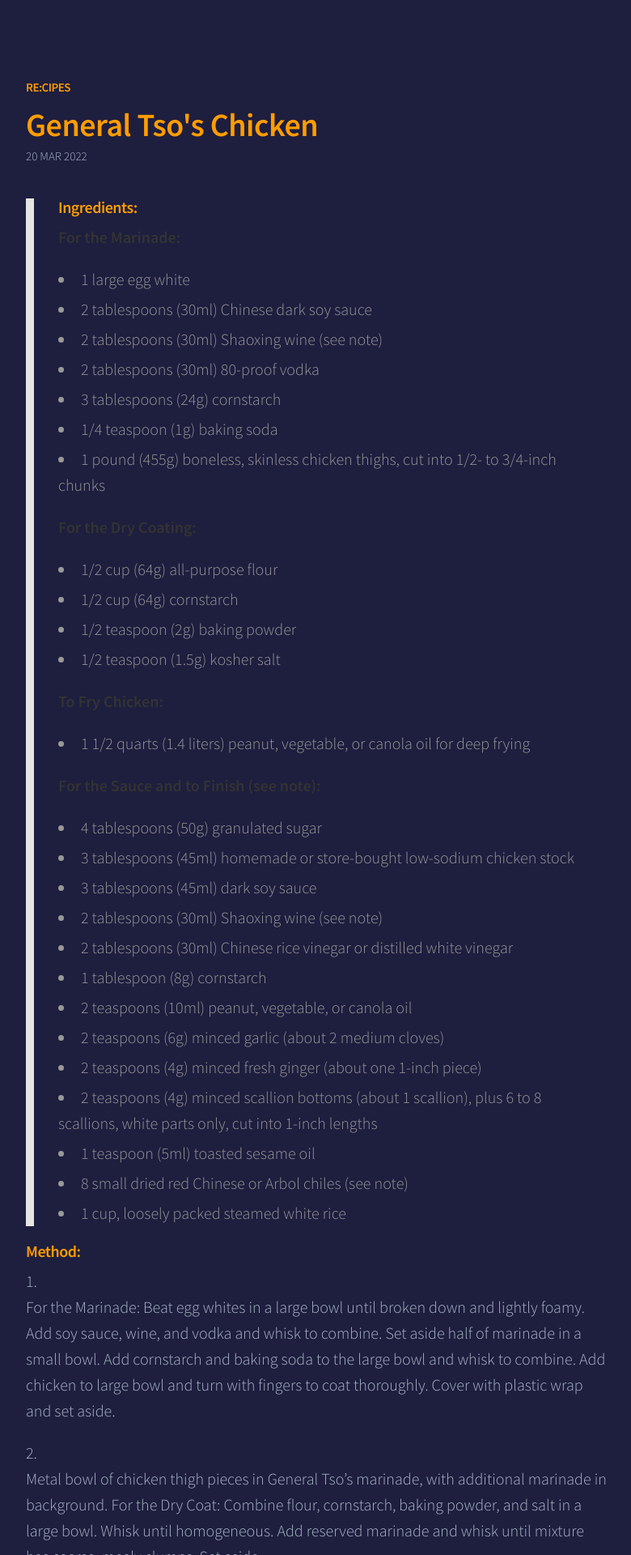
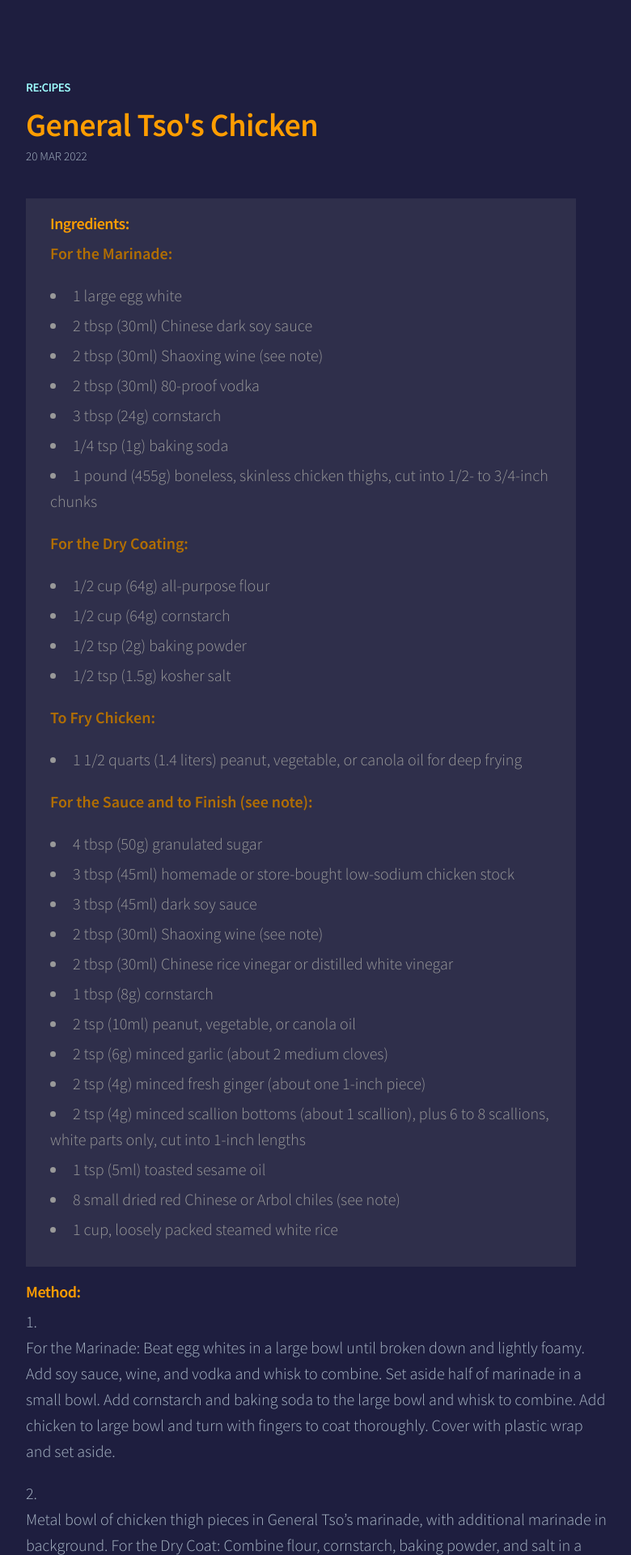
Before and after one commit to YaDryBug/yadrybug.github.io, a Jekyll site: the page built from _posts/2022-03-20-general-tsos-chicken.markdown, in a window 1280 px wide. Shown: the top 1920 px of the page at 81% size, without its empty margins (248-1028 px from the left). Built offline with Jekyll 4.4.1, drawn with Linux system fonts in a browser that asks for light colours.

```diff
--- a/_posts/2022-03-20-general-tsos-chicken.markdown
+++ b/_posts/2022-03-20-general-tsos-chicken.markdown
@@ -9,19 +9,19 @@ categories: dinner
 > **For the Marinade:**
 >
 > - 1 large egg white
-> - 2 tablespoons (30ml) Chinese dark soy sauce
-> - 2 tablespoons (30ml) Shaoxing wine (see note)
-> - 2 tablespoons (30ml) 80-proof vodka
-> - 3 tablespoons (24g) cornstarch
-> - 1/4 teaspoon (1g) baking soda
+> - 2 tbsp (30ml) Chinese dark soy sauce
+> - 2 tbsp (30ml) Shaoxing wine (see note)
+> - 2 tbsp (30ml) 80-proof vodka
+> - 3 tbsp (24g) cornstarch
+> - 1/4 tsp (1g) baking soda
 > - 1 pound (455g) boneless, skinless chicken thighs, cut into 1/2- to 3/4-inch chunks
 >
 >**For the Dry Coating:**
 >
 > - 1/2 cup (64g) all-purpose flour
 > - 1/2 cup (64g) cornstarch
-> - 1/2 teaspoon (2g) baking powder
-> - 1/2 teaspoon (1.5g) kosher salt
+> - 1/2 tsp (2g) baking powder
+> - 1/2 tsp (1.5g) kosher salt
 >
 > **To Fry Chicken:**
 >
@@ -29,17 +29,17 @@ categories: dinner
 >
 > **For the Sauce and to Finish (see note):**
 >
-> - 4 tablespoons (50g) granulated sugar
-> - 3 tablespoons (45ml) homemade or store-bought low-sodium chicken stock
-> - 3 tablespoons (45ml) dark soy sauce
-> - 2 tablespoons (30ml) Shaoxing wine (see note)
-> - 2 tablespoons (30ml) Chinese rice vinegar or distilled white vinegar
-> - 1 tablespoon (8g) cornstarch
-> - 2 teaspoons (10ml) peanut, vegetable, or canola oil
-> - 2 teaspoons (6g) minced garlic (about 2 medium cloves)
-> - 2 teaspoons (4g) minced fresh ginger (about one 1-inch piece)
-> - 2 teaspoons (4g) minced scallion bottoms (about 1 scallion), plus 6 to 8 scallions, white parts only, cut into 1-inch lengths
-> - 1 teaspoon (5ml) toasted sesame oil
+> - 4 tbsp (50g) granulated sugar
+> - 3 tbsp (45ml) homemade or store-bought low-sodium chicken stock
+> - 3 tbsp (45ml) dark soy sauce
+> - 2 tbsp (30ml) Shaoxing wine (see note)
+> - 2 tbsp (30ml) Chinese rice vinegar or distilled white vinegar
+> - 1 tbsp (8g) cornstarch
+> - 2 tsp (10ml) peanut, vegetable, or canola oil
+> - 2 tsp (6g) minced garlic (about 2 medium cloves)
+> - 2 tsp (4g) minced fresh ginger (about one 1-inch piece)
+> - 2 tsp (4g) minced scallion bottoms (about 1 scallion), plus 6 to 8 scallions, white parts only, cut into 1-inch lengths
+> - 1 tsp (5ml) toasted sesame oil
 > - 8 small dried red Chinese or Arbol chiles (see note)
 > - 1 cup, loosely packed steamed white rice
 
--- a/style.scss
+++ b/style.scss
@@ -134,7 +134,7 @@ hr {
 }
 
 strong {
-  color: #333;
+  color: #b16e02;
   font-weight: 600;
 }
 
@@ -151,10 +151,12 @@ abbr[title] {
 }
 
 blockquote {
-  padding: 0 0 0 1.5rem;
+  // padding: 0 0 0 1.5rem;
+  padding: 1rem 1.5rem .5rem 1.5rem;
   margin: 0 2rem 1rem 0;
   color: #999;
-  border-left: .5rem solid #e5e5e5;
+  background-color: #2f2f4b;
+  // border-left: .5rem solid #e5e5e5;
 
   p:last-child {
     margin-bottom: 0;
@@ -275,7 +277,7 @@ tbody tr:nth-child(odd) th {
     font-weight: 300;
 
     a {
-      color: #ff9d00;
+      color: #9efeff;
 
       &:hover,
       &:focus {
@@ -296,7 +298,7 @@ tbody tr:nth-child(odd) th {
     text-transform: uppercase;
 
     a {
-      color: #ff9d00;
+      color: #9efeff;
 
       &:hover,
       &:focus {
```
Also changed, not shown: _posts/2022-03-20-gyoza-dipping-sauce.markdown (added, +27 -0 lines), _posts/2022-03-20-pizza-dough.markdown (added, +31 -0 lines), _posts/2022-03-20-pizza-sauce-top-tomates.markdown (added, +25 -0 lines).
